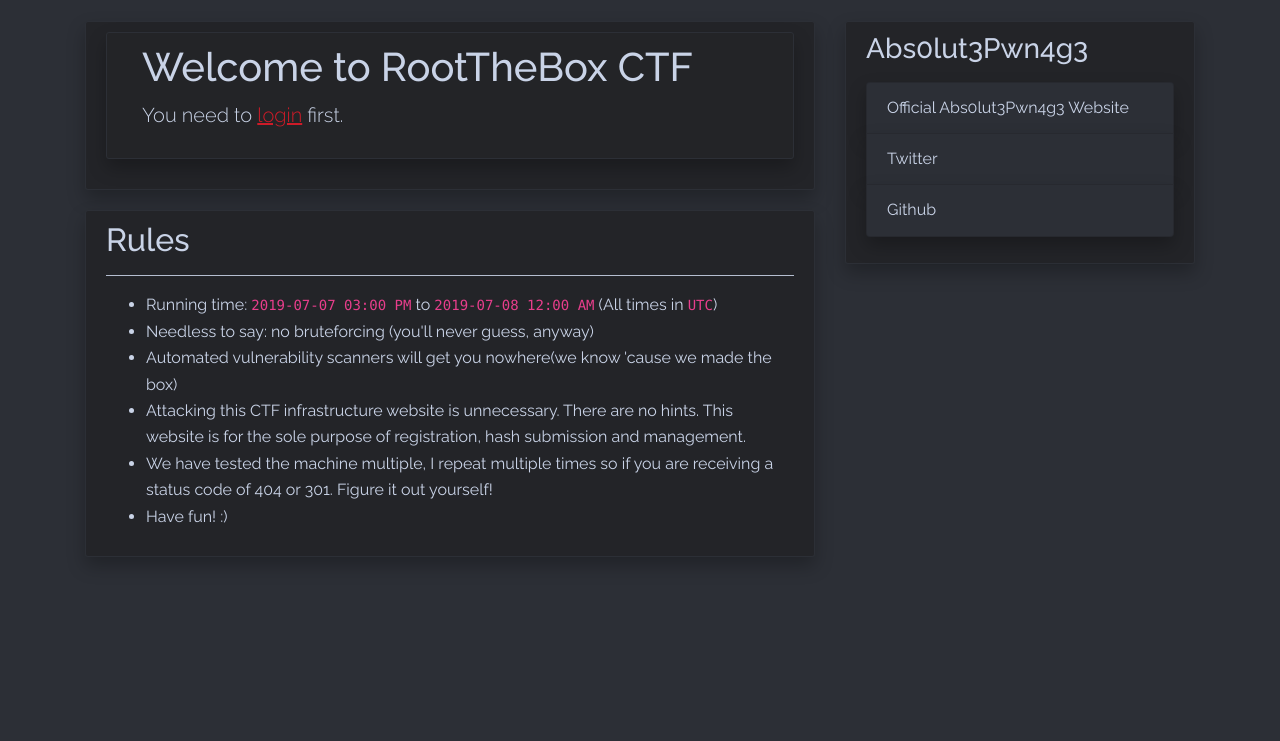
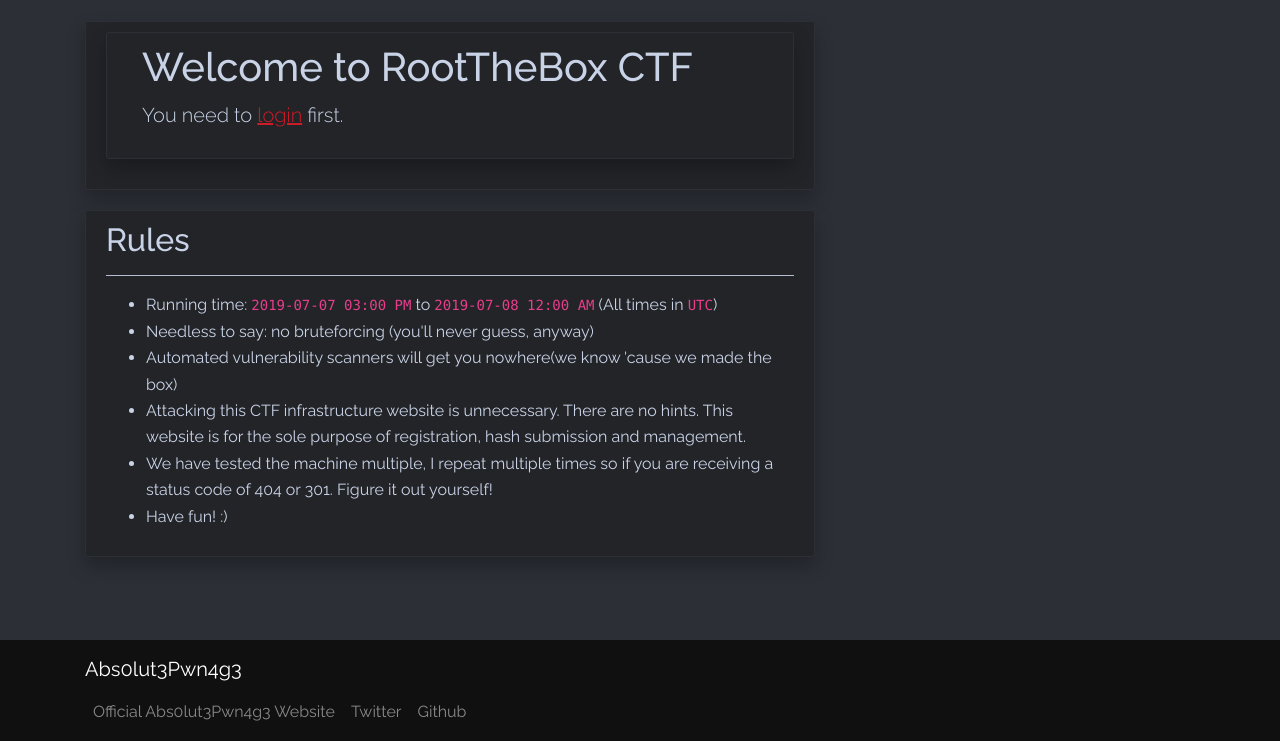
Before and after one commit to abs0lut3pwn4g3/RTB-CTF-Framework, a Flask app: page / in a window 1280 px wide. Shown: the part 59-800 px from the top of the page. Run offline with Flask 2, Linux system fonts and the light colour scheme; some libraries are stand-ins or nearby versions.

Commit message:
Moving organisation details to footer

```diff
--- a/src/FlaskRTBCTF/static/main.css
+++ b/src/FlaskRTBCTF/static/main.css
@@ -91,7 +91,7 @@
   border-collapse: collapse;
 }
 
-.content-section, .jumbotron {
+.content-section,.jumbotron {
   background: rgba(35,36,39,0.95);
   padding: 10px 20px;
   color: #C9D3E7;
--- a/src/FlaskRTBCTF/templates/layout.html
+++ b/src/FlaskRTBCTF/templates/layout.html
@@ -76,20 +76,31 @@
           {% endwith %}
           {% block content %}{% endblock %}
         </div>
-        <div class="col-md-4">
-            <div class="content-section">
-              <h3>{{ organization['name'] }}</h3>
-              <p class='text-muted'>{{ organization['tagline'] }}
-                <ul class="list-group">
-                  <a target="_blank" href="{{ organization['website']['url'] }}" class="list-group-item list-group-item-action">{{ organization['website']['name'] }}</a>
-                  <a target="_blank" href="{{ organization['website_2']['url'] }}" class="list-group-item list-group-item-action">{{ organization['website_2']['name'] }}</a>
-                  <a target="_blank" href="{{ organization['website_3']['url'] }}" class="list-group-item list-group-item-action">{{ organization['website_3']['name'] }}</a>
-                </ul>
-              </p>
+        </main>
+
+              <div class="navbar navbar-expand-md navbar-dark bg-steel fixed-bottom">
+                <div class="container">
+                  <div class=container-vertical>
+
+                    <div class="navbar-brand mr-4 navbar-left" href="/">{{ organization['name'] }}</div>
+
+                      <button class="navbar-toggler" type="button" data-toggle="collapse" data-target="#navbarSupportedContent" aria-controls="navbarToggle" aria-expanded="false" aria-label="Toggle navigation">
+                        <span class="navbar-toggler-icon"></span>
+                      </button>
+                          <div class="collapse navbar-collapse" id="navbarSupportedContent">
+
+                                <ul class="navbar-nav mr-auto">
+                                    <li><a target="_blank" href="{{ organization['website']['url'] }}" class="nav-item nav-link">{{ organization['website']['name'] }}</a></li>
+                                    <li><a target="_blank" href="{{ organization['website_2']['url'] }}" class="nav-item nav-link">{{ organization['website_2']['name'] }}</a></li>
+                                    <li><a target="_blank" href="{{ organization['website_3']['url'] }}" class="nav-item nav-link">{{ organization['website_3']['name'] }}</a></li>
+                                </ul>
+                            </div>
+                          </div>
+                    </div>
+                  </div>
+                </div>
+              </div>
             </div>
-        </div>
-      </div>
-    </main>
 
     <!-- Optional JavaScript -->
     <!-- jQuery first, then Popper.js, then Bootstrap JS -->
```
